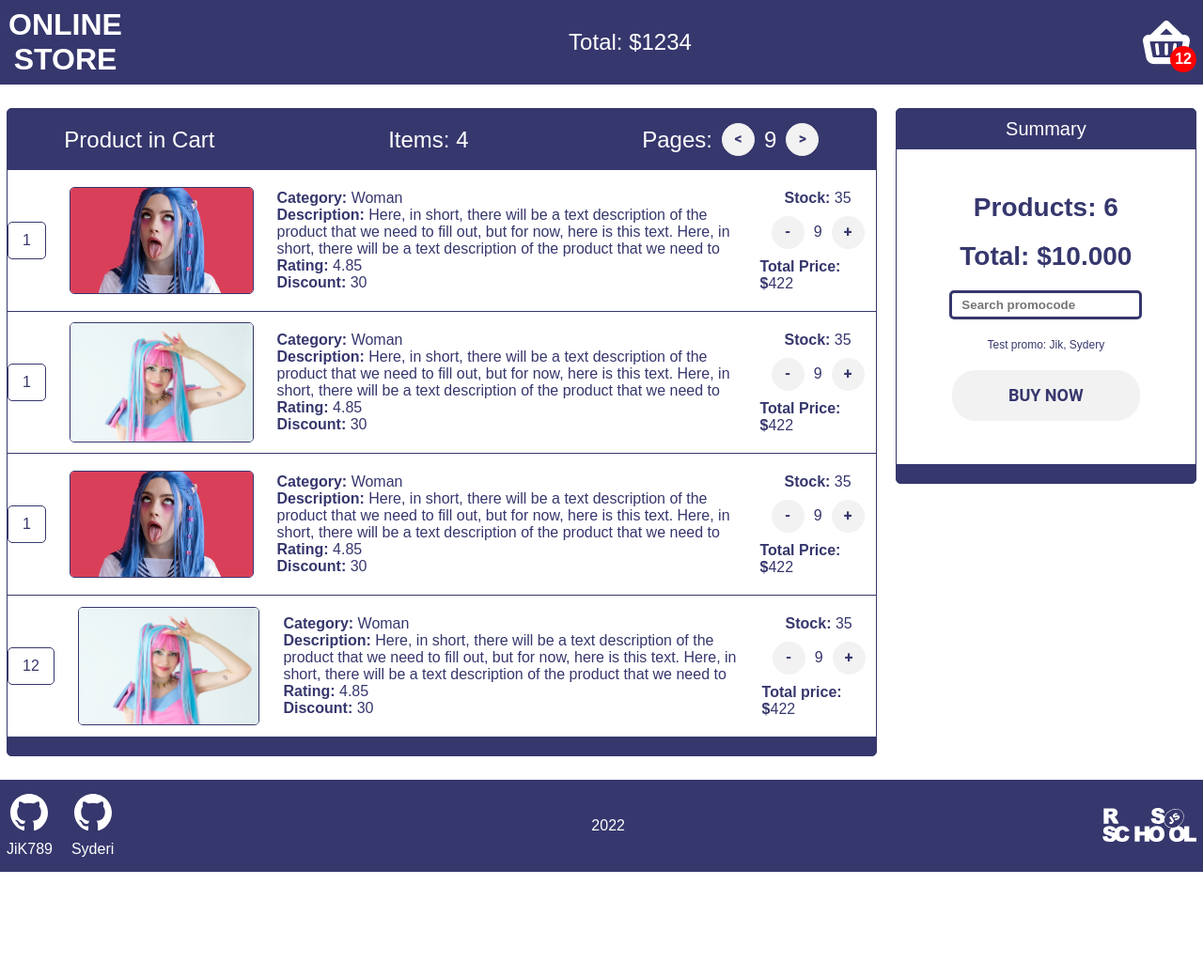
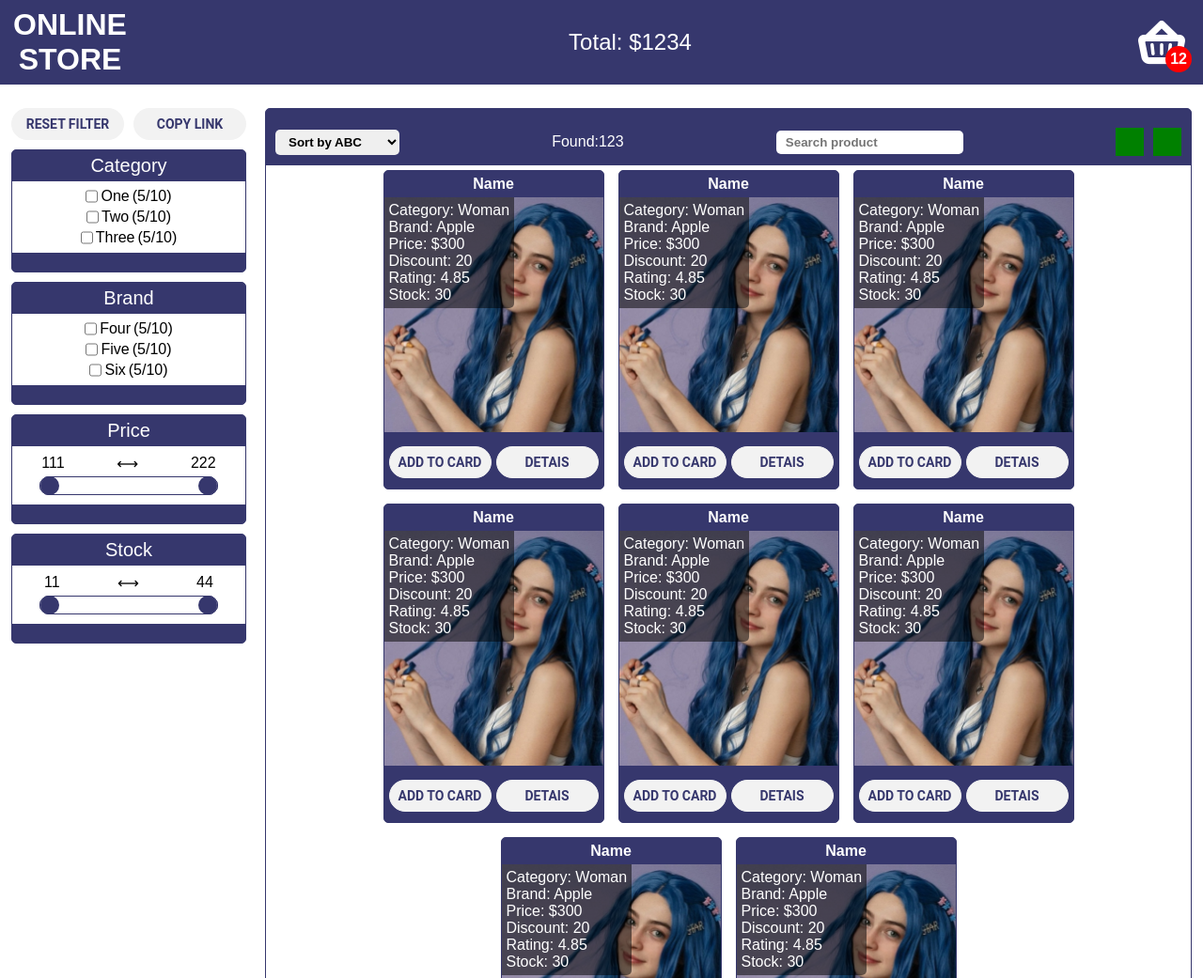
Before and after one commit to jewelhux/OnlineStore, a website built with webpack: page online-store/index.html in a window 1280 px wide. Shown: the top 1041 px of the page at 94% size. Before the commit the page ends 928 px from the top, so only its background shows below. Built offline with nearby package versions, Linux system fonts and the light colour scheme.

Commit message:
fix: styles bug

```diff
--- a/online-store/index.html
+++ b/online-store/index.html
@@ -21,122 +21,242 @@
       </div>
     </section>
   </header>
-  <main class="page-main-basket _main-container">
-    <section class="main-basket _container">
-      <div class="main-basket__product product">
-        <div class="product__title">
-          <h3 class="product__name">Product in Cart</h3>
-          <p class="product__items-name">Items: <span class="product__items-count">4</span></p>
-          <div class="product__pages">
-            <p class="product__items-pages">Pages:</p>
-            <button class="product__pages-btnPrev product__pages-btn">&lt;</button>
-            <p class="product__pages-current">9</p>
-            <button class="product__pages-btnNext product__pages-btn">&gt;</button>
+  <main class="page-main-one _main-container">
+    <section class="main-one _container">
+      <div class="main-one__left filter">
+        <div class="filter__stock stock">
+          <button class="stock__reset _btn">Reset Filter</button>
+          <button class="stock__copy _btn">Copy Link</button>
+        </div>
+        <div class="filter__item filter__category category filter__item-scroll">
+          <h3 class="filter__item-name category__name">Category</h3>
+          <div class="filter__item-container category__container filter__item-container-scroll">
+            <div>
+              <input type="checkbox" id="One" name="One">
+              <label for="One">One</label>
+              <span>(5/10)</span>
+            </div>
+            <div>
+              <input type="checkbox" id="Two" name="Two">
+              <label for="Two">Two</label>
+              <span>(5/10)</span>
+            </div>
+            <div>
+              <input type="checkbox" id="Three" name="Three">
+              <label for="Three">Three</label>
+              <span>(5/10)</span>
+            </div>
           </div>
         </div>
-        <div class="product__list">
-          <div class="product__itemBasket itemBasket">
-            <div class="itemBasket__numberBasket">1</div>
-            <div class="infoBasket__image">
-              <img class="infoBasket__image-img" src="./src/assets/img/jpg/test-basket-item.jpg">
+        <div class="filter__item filter__brand brand filter__item-scroll">
+          <h3 class="filter__item-name brand__name">Brand</h3>
+          <div class="filter__item-container brand__container filter__item-container-scroll">
+            <div>
+              <input type="checkbox" id="Four" name="Four">
+              <label for="Four">Four</label>
+              <span>(5/10)</span>
             </div>
-            <div class="infoBasket__title basket-data">
-              <p class="basket-data__name">Category: <span class="basket-data__category">Woman</span></p>
-              <p class="basket-data__name basket-data__name-description">Description: <span class="basket-data__description">Here, in short, there will be a text description of the product that we need to fill out, but for now, here is this text. Here, in short, there will be a text description of the product that we need to fill out, but for now, here is this text.Here, in short, there will be a text description of the product that we need to fill out, but for now, here is this text.Here, in short, there will be a text description of the product that we need to fill out, but for now, here is this text.Here, in short, there will be a text description of the product that we need to fill out, but for now, here is this text.</span></p>
-              <div class="infoBasket__RD">
-                <p class="basket-data__name">Rating: <span class="basket-data__rating">4.85</span></p>
-                <p class="basket-data__name">Discount: <span class="basket-data__discount">30</span></p>
-              </div>
+            <div>
+              <input type="checkbox" id="Five" name="Five">
+              <label for="Five">Five</label>
+              <span>(5/10)</span>
             </div>
-            <div class="itemBasket__summaryBasket summaryBasket">
-              <p class="basket-data__name">Stock: <span class="basket-data__stock">35</span></p>
-              <div class="basket-data__count">
-                <button class="basket-data__count-btnMinus basket-data__count-btn">-</button>
-                <p class="basket-data__count-current">9</p>
-                <button class="basket-data__count-btnPlus basket-data__count-btn">+</button>
-              </div>
-              <p class="basket-data__name">Total Price: $<span class="basket-data__price">422</span></p>
+            <div>
+              <input type="checkbox" id="Six" name="Six">
+              <label for="Six">Six</label>
+              <span>(5/10)</span>
             </div>
           </div>
-          <div class="product__itemBasket itemBasket">
-            <div class="itemBasket__numberBasket">1</div>
-            <div class="infoBasket__image">
-              <img class="infoBasket__image-img" src="./src/assets/img/jpg/test-basket-item-2.jpg">
+        </div>
+        <div class="filter__item filter__price price">
+          <h3 class="filter__item-name price__name">Price</h3>
+          <div class="filter__item-container price__container">
+            <div class="filter__item-data item-price">
+              <div class="item-price__from">111</div>
+              <div>⟷</div>
+              <div class="item-price__to">222</div>
             </div>
-            <div class="infoBasket__title basket-data">
-              <p class="basket-data__name">Category: <span class="basket-data__category">Woman</span></p>
-              <p class="basket-data__name basket-data__name-description">Description: <span class="basket-data__description">Here, in short, there will be a text description of the product that we need to fill out, but for now, here is this text. Here, in short, there will be a text description of the product that we need to fill out, but for now, here is this text.Here, in short, there will be a text description of the product that we need to fill out, but for now, here is this text.Here, in short, there will be a text description of the product that we need to fill out, but for now, here is this text.Here, in short, there will be a text description of the product that we need to fill out, but for now, here is this text.</span></p>
-              <div class="infoBasket__RD">
-                <p class="basket-data__name">Rating: <span class="basket-data__rating">4.85</span></p>
-                <p class="basket-data__name">Discount: <span class="basket-data__discount">30</span></p>
-              </div>
-            </div>
-            <div class="itemBasket__summaryBasket summaryBasket">
-              <p class="basket-data__name">Stock: <span class="basket-data__stock">35</span></p>
-              <div class="basket-data__count">
-                <button class="basket-data__count-btnMinus basket-data__count-btn">-</button>
-                <p class="basket-data__count-current">9</p>
-                <button class="basket-data__count-btnPlus basket-data__count-btn">+</button>
-              </div>
-              <p class="basket-data__name">Total Price: $<span class="basket-data__price">422</span></p>
+            <div class="range-slider">
+              <input type="range" step="1" min="0" max="1000" value='0' id="slider1">
+              <input type="range" step="1" min="0" max="1000" value='1000' id="slider2">
             </div>
           </div>
-          <div class="product__itemBasket itemBasket">
-            <div class="itemBasket__numberBasket">1</div>
-            <div class="infoBasket__image">
-              <img class="infoBasket__image-img" src="./src/assets/img/jpg/test-basket-item.jpg">
+        </div>
+        <div class="filter__item filter__stock-slider stock-slider">
+          <h3 class="filter__item-name stock-slider__name">Stock</h3>
+          <div class="filter__item-container stock-slider__container">
+            <div class="filter__item-data item-stock-slider">
+              <div class="item-stock-slider__from">11</div>
+              <div>⟷</div>
+              <div class="item-stock-slider__to">44</div>
             </div>
-            <div class="infoBasket__title basket-data">
-              <p class="basket-data__name">Category: <span class="basket-data__category">Woman</span></p>
-              <p class="basket-data__name basket-data__name-description">Description: <span class="basket-data__description">Here, in short, there will be a text description of the product that we need to fill out, but for now, here is this text. Here, in short, there will be a text description of the product that we need to fill out, but for now, here is this text.Here, in short, there will be a text description of the product that we need to fill out, but for now, here is this text.Here, in short, there will be a text description of the product that we need to fill out, but for now, here is this text.Here, in short, there will be a text description of the product that we need to fill out, but for now, here is this text.</span></p>
-              <div class="infoBasket__RD">
-                <p class="basket-data__name">Rating: <span class="basket-data__rating">4.85</span></p>
-                <p class="basket-data__name">Discount: <span class="basket-data__discount">30</span></p>
-              </div>
-            </div>
-            <div class="itemBasket__summaryBasket summaryBasket">
-              <p class="basket-data__name">Stock: <span class="basket-data__stock">35</span></p>
-              <div class="basket-data__count">
-                <button class="basket-data__count-btnMinus basket-data__count-btn">-</button>
-                <p class="basket-data__count-current">9</p>
-                <button class="basket-data__count-btnPlus basket-data__count-btn">+</button>
-              </div>
-              <p class="basket-data__name">Total Price: $<span class="basket-data__price">422</span></p>
-            </div>
-          </div>
-          <div class="product__itemBasket itemBasket">
-            <div class="itemBasket__numberBasket">12</div>
-            <div class="infoBasket__image">
-              <img class="infoBasket__image-img" src="./src/assets/img/jpg/test-basket-item-2.jpg">
-            </div>
-            <div class="infoBasket__title basket-data">
-              <p class="basket-data__name">Category: <span class="basket-data__category">Woman</span></p>
-              <p class="basket-data__name basket-data__name-description">Description: <span class="basket-data__description">Here, in short, there will be a text description of the product that we need to fill out, but for now, here is this text. Here, in short, there will be a text description of the product that we need to fill out, but for now, here is this text.Here, in short, there will be a text description of the product that we need to fill out, but for now, here is this text.Here, in short, there will be a text description of the product that we need to fill out, but for now, here is this text.Here, in short, there will be a text description of the product that we need to fill out, but for now, here is this text.</span></p>
-              <div class="infoBasket__RD">
-                <p class="basket-data__name">Rating: <span class="basket-data__rating">4.85</span></p>
-                <p class="basket-data__name">Discount: <span class="basket-data__discount">30</span></p>
-              </div>
-            </div>
-            <div class="itemBasket__summaryBasket summaryBasket">
-              <p class="basket-data__name">Stock: <span class="basket-data__stock">35</span></p>
-              <div class="basket-data__count">
-                <button class="basket-data__count-btnMinus basket-data__count-btn">-</button>
-                <p class="basket-data__count-current">9</p>
-                <button class="basket-data__count-btnPlus basket-data__count-btn">+</button>
-              </div>
-              <p class="basket-data__name">Total price: $<span class="basket-data__price">422</span></p>
+            <div class="range-slider">
+              <input type="range" step="1" min="0" max="100" value='0' id="slider3">
+              <input type="range" step="1" min="0" max="100" value='100' id="slider4">
             </div>
           </div>
         </div>
       </div>
-      <div class="main-basket__summary summary">
-        <h3 class="summary__name">Summary</h3>
-        <div class="summary__info summaryInfo">
-          <p class="summaryInfo-data__products">Products: <span class="basket-data__products">6</span></p>
-          <p class="summaryInfo__total">Total: $<span class="basket-data__total">10.000</span></p>
-          <input class="summaryInfo__search" type="search" placeholder="Search promocode">
-          <p class="summaryInfo__name">Test promo: Jik, Sydery</p>
-          <button class="card__btn-button _btn">Buy now</button>
+
+      <div class="main-one__right right">
+        <div class="right__view view">
+          <select class="view__sort">
+            <option>Sort by ABC</option>
+            <option>Sort by Price</option>
+            <option>Sort by Rating</option>
+          </select>
+          <p class="view__find-count">Found:<span>123</span></p>
+          <input class="view__search" type="search" placeholder="Search product">
+          <div class="view__visible visible">
+            <div class="visible__item"></div>
+            <div class="visible__item"></div>
+          </div>
+        </div>
+        <div class="right__list cardlist">
+          <div class="cardlist__item card">
+            <h4 class="card__name">Name</h4>
+            <div class="card__info">
+              <img class="card__info-img" src="./src/assets/img/jpg/test-item.jpg">
+              <div class="card__data i-data">
+                <p>Category: <span class="i-data__category">Woman</span></p>
+                <p>Brand: <span class="i-data__brand">Apple</span></p>
+                <p>Price: $<span class="i-data__price">300</span></p>
+                <p>Discount: <span class="i-data__discount">20</span></p>
+                <p>Rating: <span class="i-data__rating">4.85</span></p>
+                <p>Stock: <span class="i-data__stock">30</span></p>
+              </div>
+            </div>
+            <div class="card__btn">
+              <button class="_btn">Add to card</button>
+              <button class="_btn"> Detais</button>
+            </div>
+          </div>
+          <div class="cardlist__item card">
+            <h4 class="card__name">Name</h4>
+            <div class="card__info">
+              <img class="card__info-img" src="./src/assets/img/jpg/test-item.jpg">
+              <div class="card__data i-data">
+                <p>Category: <span class="i-data__category">Woman</span></p>
+                <p>Brand: <span class="i-data__brand">Apple</span></p>
+                <p>Price: $<span class="i-data__price">300</span></p>
+                <p>Discount: <span class="i-data__discount">20</span></p>
+                <p>Rating: <span class="i-data__rating">4.85</span></p>
+                <p>Stock: <span class="i-data__stock">30</span></p>
+              </div>
+            </div>
+            <div class="card__btn">
+              <button class="_btn">Add to card</button>
+              <button class="_btn"> Detais</button>
+            </div>
+          </div>
+          <div class="cardlist__item card">
+            <h4 class="card__name">Name</h4>
+            <div class="card__info">
+              <img class="card__info-img" src="./src/assets/img/jpg/test-item.jpg">
+              <div class="card__data i-data">
+                <p>Category: <span class="i-data__category">Woman</span></p>
+                <p>Brand: <span class="i-data__brand">Apple</span></p>
+                <p>Price: $<span class="i-data__price">300</span></p>
+                <p>Discount: <span class="i-data__discount">20</span></p>
+                <p>Rating: <span class="i-data__rating">4.85</span></p>
+                <p>Stock: <span class="i-data__stock">30</span></p>
+              </div>
+            </div>
+            <div class="card__btn">
+              <button class="_btn">Add to card</button>
+              <button class="_btn"> Detais</button>
+            </div>
+          </div>
+          <div class="cardlist__item card">
+            <h4 class="card__name">Name</h4>
+            <div class="card__info">
+              <img class="card__info-img" src="./src/assets/img/jpg/test-item.jpg">
+              <div class="card__data i-data">
+                <p>Category: <span class="i-data__category">Woman</span></p>
+                <p>Brand: <span class="i-data__brand">Apple</span></p>
+                <p>Price: $<span class="i-data__price">300</span></p>
+                <p>Discount: <span class="i-data__discount">20</span></p>
+                <p>Rating: <span class="i-data__rating">4.85</span></p>
+                <p>Stock: <span class="i-data__stock">30</span></p>
+              </div>
+            </div>
+            <div class="card__btn">
+              <button class="_btn">Add to card</button>
+              <button class="_btn"> Detais</button>
+            </div>
+          </div>
+          <div class="cardlist__item card">
+            <h4 class="card__name">Name</h4>
+            <div class="card__info">
+              <img class="card__info-img" src="./src/assets/img/jpg/test-item.jpg">
+              <div class="card__data i-data">
+                <p>Category: <span class="i-data__category">Woman</span></p>
+                <p>Brand: <span class="i-data__brand">Apple</span></p>
+                <p>Price: $<span class="i-data__price">300</span></p>
+                <p>Discount: <span class="i-data__discount">20</span></p>
+                <p>Rating: <span class="i-data__rating">4.85</span></p>
+                <p>Stock: <span class="i-data__stock">30</span></p>
+              </div>
+            </div>
+            <div class="card__btn">
+              <button class="_btn">Add to card</button>
+              <button class="_btn"> Detais</button>
+            </div>
+          </div>
+          <div class="cardlist__item card">
+            <h4 class="card__name">Name</h4>
+            <div class="card__info">
+              <img class="card__info-img" src="./src/assets/img/jpg/test-item.jpg">
+              <div class="card__data i-data">
+                <p>Category: <span class="i-data__category">Woman</span></p>
+                <p>Brand: <span class="i-data__brand">Apple</span></p>
+                <p>Price: $<span class="i-data__price">300</span></p>
+                <p>Discount: <span class="i-data__discount">20</span></p>
+                <p>Rating: <span class="i-data__rating">4.85</span></p>
+                <p>Stock: <span class="i-data__stock">30</span></p>
+              </div>
+            </div>
+            <div class="card__btn">
+              <button class="_btn">Add to card</button>
+              <button class="_btn"> Detais</button>
+            </div>
+          </div>
+          <div class="cardlist__item card">
+            <h4 class="card__name">Name</h4>
+            <div class="card__info">
+              <img class="card__info-img" src="./src/assets/img/jpg/test-item.jpg">
+              <div class="card__data i-data">
+                <p>Category: <span class="i-data__category">Woman</span></p>
+                <p>Brand: <span class="i-data__brand">Apple</span></p>
+                <p>Price: $<span class="i-data__price">300</span></p>
+                <p>Discount: <span class="i-data__discount">20</span></p>
+                <p>Rating: <span class="i-data__rating">4.85</span></p>
+                <p>Stock: <span class="i-data__stock">30</span></p>
+              </div>
+            </div>
+            <div class="card__btn">
+              <button class="_btn">Add to card</button>
+              <button class="_btn"> Detais</button>
+            </div>
+          </div>
+          <div class="cardlist__item card">
+            <h4 class="card__name">Name</h4>
+            <div class="card__info">
+              <img class="card__info-img" src="./src/assets/img/jpg/test-item.jpg">
+              <div class="card__data i-data">
+                <p>Category: <span class="i-data__category">Woman</span></p>
+                <p>Brand: <span class="i-data__brand">Apple</span></p>
+                <p>Price: $<span class="i-data__price">300</span></p>
+                <p>Discount: <span class="i-data__discount">20</span></p>
+                <p>Rating: <span class="i-data__rating">4.85</span></p>
+                <p>Stock: <span class="i-data__stock">30</span></p>
+              </div>
+            </div>
+            <div class="card__btn">
+              <button class="_btn">Add to card</button>
+              <button class="_btn"> Detais</button>
+            </div>
+          </div>
         </div>
       </div>
     </section>
--- a/online-store/src/assets/scss/main-basket.scss
+++ b/online-store/src/assets/scss/main-basket.scss
@@ -72,8 +72,9 @@
 .product__itemBasket {
   color: $mainColor;
   display: flex;
-  column-gap: 25px;
-  justify-content: center;
+  column-gap: 15px;
+  padding: 0 10px;
+  justify-content: space-between;
   align-items: center;
   border-bottom: 1px solid $mainColor;
   &:nth-last-child(1) {
@@ -135,7 +136,7 @@
 }
 
 .infoBasket__title {
-  width: 500px;
+  width: 400px;
 }
 
 .basket-data__name {
--- a/online-store/src/assets/scss/main-one.scss
+++ b/online-store/src/assets/scss/main-one.scss
@@ -120,6 +120,7 @@
 
 .cardlist__item {
   width: 235px;
+  height: 340px;
   display: flex;
   flex-direction: column;
   border-radius: 5px;
--- a/online-store/src/assets/scss/technical.scss
+++ b/online-store/src/assets/scss/technical.scss
@@ -26,28 +26,10 @@ p {
   padding: 0 12px;
 }
 
-@media (max-width: $md1) {
-  ._main-container {
-    padding: 0 7px;
-  }
-}
-
-@media (max-width: $md2) {
-  ._main-container {
-    padding: 0 5px;
-  }
-}
-
 ._container {
   overflow: hidden;
   max-width: 1600px;
   margin: 0 auto;
-}
-
-@media (max-width: $md1) {
-  ._container {
-    max-width: 1340px;
-  }
 }
 
 ._btn {
```
